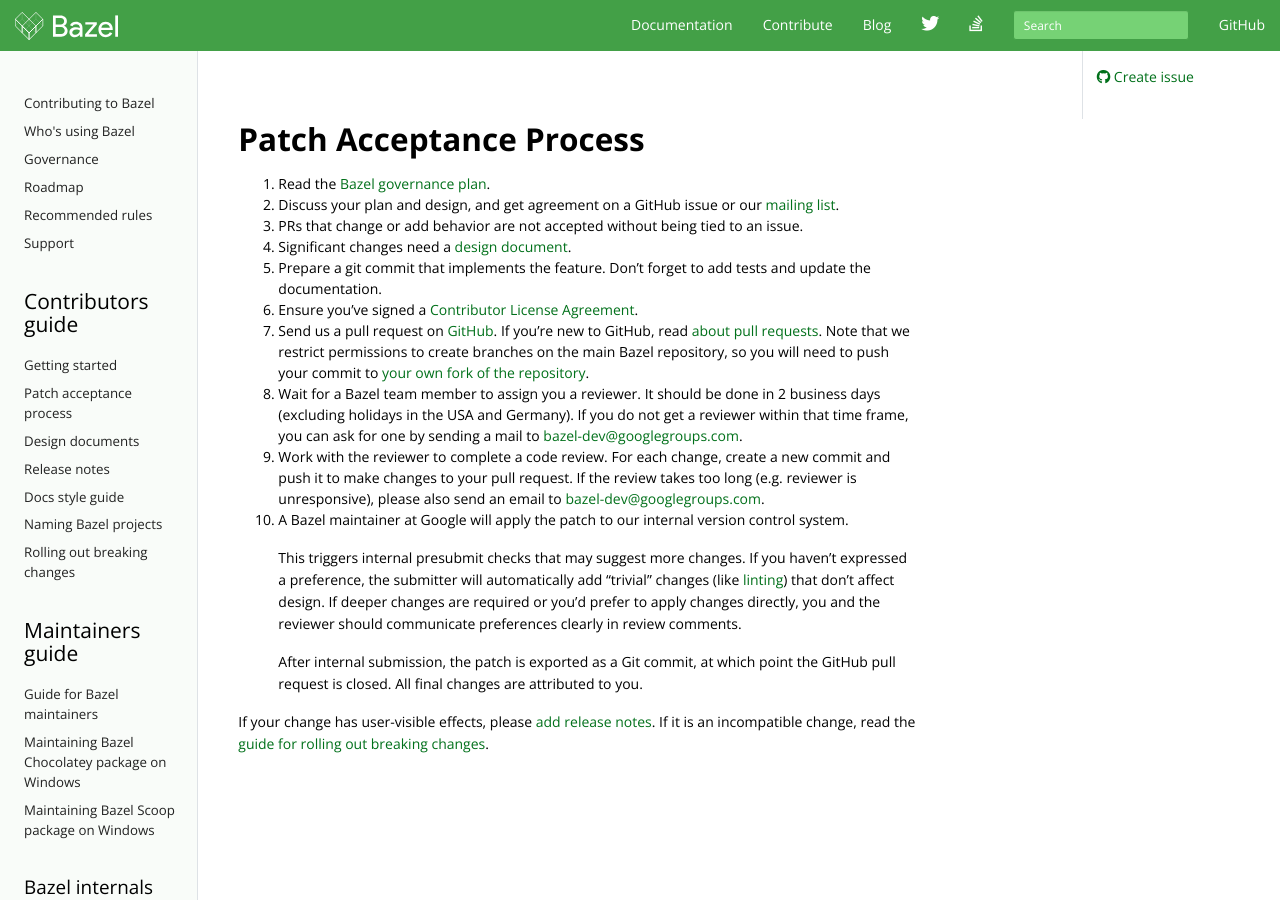
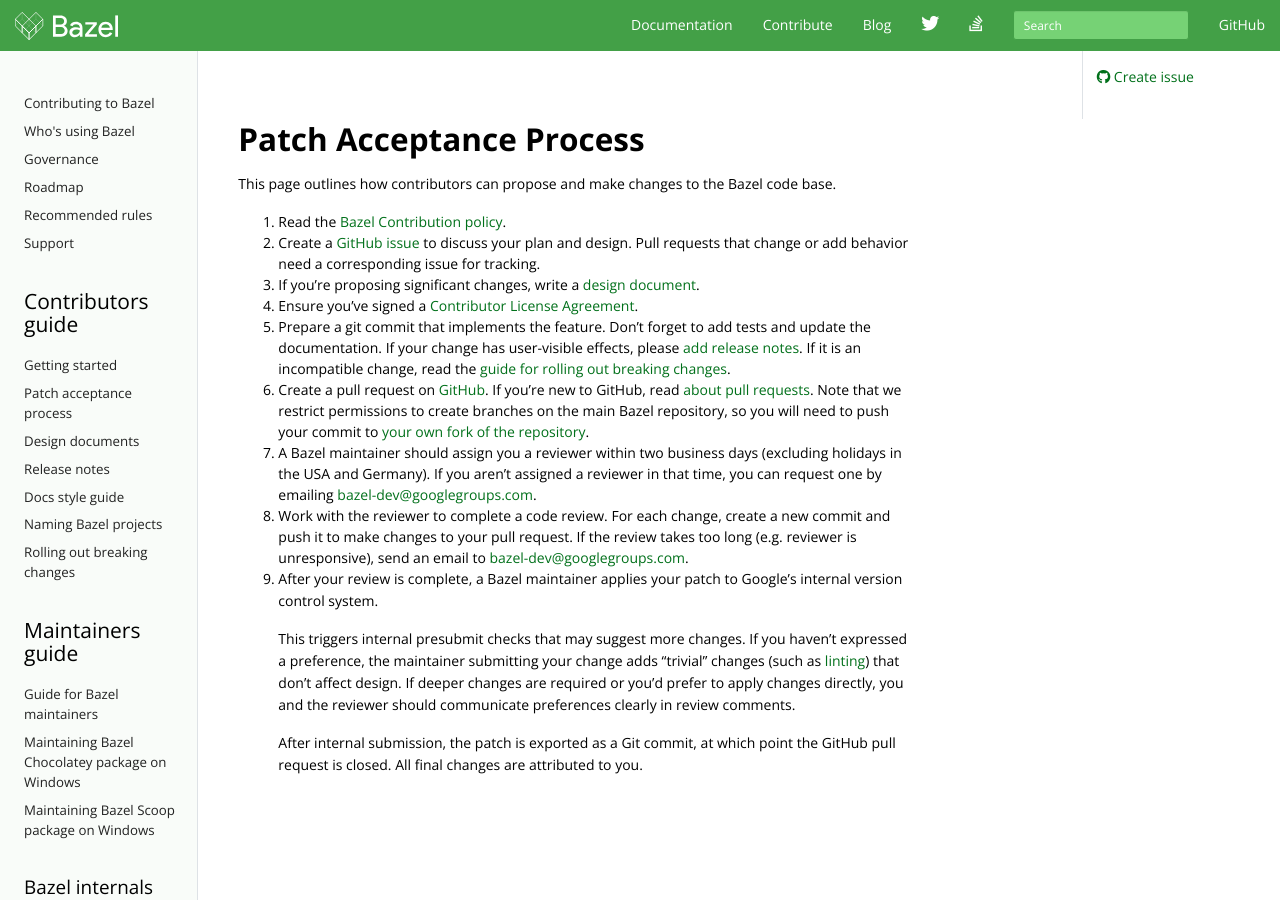
Before and after one commit to bazelbuild/bazel-website, a Jekyll site: the page built from basics/patching.md, in a window 1280 px wide and 900 px high. Built offline with Jekyll 4.4.1, drawn with Linux system fonts in a browser that asks for light colours; nearby versions of some CDN libraries; library files that are not in the unit come from our copies; comment, search, counter and statistics services are not loaded; the table of contents is made by our own code.

Commit message:
Addressed editorial comments

```diff
--- a/basics/patching.md
+++ b/basics/patching.md
@@ -5,37 +5,40 @@
 
 # Patch Acceptance Process
 
-1. Read the [Bazel governance plan](/governance.html).
-1. Discuss your plan and design, and get agreement on a GitHub issue or our
-   [mailing list](https://groups.google.com/forum/#!forum/bazel-dev).
-1. PRs that change or add behavior are not accepted without being tied to an
-   issue.
-1. Significant changes need a [design document](/designs/index.html).
-1. Prepare a git commit that implements the feature. Don't forget to add tests
-   and update the documentation.
+This page outlines how contributors can propose and make changes to the Bazel code base.
+
+1. Read the [Bazel Contribution policy](/governance.html).
+1. Create a [GitHub issue](https://github.com/bazelbuild/bazel/) to
+   discuss your plan and design. Pull requests that change or add behavior
+   need a corresponding issue for tracking.
+1. If you're proposing significant changes, write a [design document](/designs/index.html).
 1. Ensure you've signed a [Contributor License
    Agreement](https://cla.developers.google.com).
-1. Send us a pull request on
+1. Prepare a git commit that implements the feature. Don't forget to add tests
+   and update the documentation. If your change has user-visible effects, please
+   [add release notes](release-notes.html). If it is an incompatible change, read
+   the [guide for rolling out breaking changes](/maintaining/breaking-changes-guide.html).
+1. Create a pull request on
    [GitHub](https://github.com/bazelbuild/bazel/pulls). If you're new to GitHub,
    read [about pull
    requests](https://help.github.com/articles/about-pull-requests/). Note that
    we restrict permissions to create branches on the main Bazel repository, so
    you will need to push your commit to [your own fork of the
    repository](https://help.github.com/articles/working-with-forks/).
-1. Wait for a Bazel team member to assign you a reviewer. It should be done in 2
-   business days (excluding holidays in the USA and Germany). If you do not get
-   a reviewer within that time frame, you can ask for one by sending a mail to
+1. A Bazel maintainer should assign you a reviewer within two business days
+   (excluding holidays in the USA and Germany). If you aren't assigned a
+   reviewer in that time, you can request one by emailing
    [bazel-dev@googlegroups.com](mailto:bazel-dev@googlegroups.com).
 1. Work with the reviewer to complete a code review. For each change, create a
    new commit and push it to make changes to your pull request. If the review
-   takes too long (e.g. reviewer is unresponsive), please also send an email to
+   takes too long (e.g. reviewer is unresponsive), send an email to
    [bazel-dev@googlegroups.com](mailto:bazel-dev@googlegroups.com).
-1. A Bazel maintainer at Google will apply the patch to our internal version
-   control system.
+1. After your review is complete, a Bazel maintainer applies your patch to Google's
+   internal version control system.
 
    This triggers internal presubmit checks
    that may suggest more changes. If you haven't expressed a preference, the
-   submitter will automatically add "trivial" changes (like
+   maintainer submitting your change  adds "trivial" changes (such as
    [linting](https://en.wikipedia.org/wiki/Lint_(software))) that don't affect
    design. If deeper changes are required or you'd prefer to apply
    changes directly, you and the reviewer should communicate preferences
@@ -44,6 +47,3 @@
    After internal submission, the patch is exported as a Git commit,
    at which point the GitHub pull request is closed. All final changes
    are attributed to you.
-
-If your change has user-visible effects, please [add release notes](release-notes.html). If it is an incompatible change, read the [guide for
-rolling out breaking changes](/maintaining/breaking-changes-guide.html).
```
Also changed, not shown: contributing.md (+20 -15 lines).
